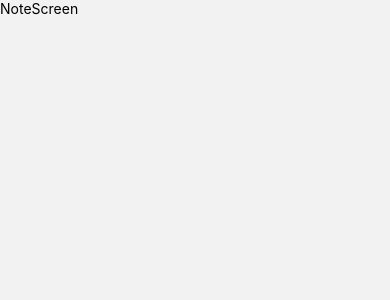
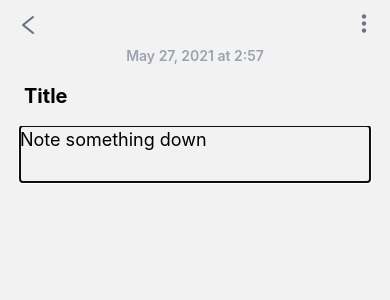
Before and after one commit to JewelSama/samaNotes, a React Native app: screen /Note in a window 390 px wide. Shown: the top 300 px of the page. Built offline with nearby package versions, Linux system fonts and the light colour scheme.

Commit message:
notescreen

```diff
--- a/screens/NoteScreen.jsx
+++ b/screens/NoteScreen.jsx
@@ -1,11 +1,50 @@
-import { View, Text } from 'react-native'
-import React from 'react'
+import { View, SafeAreaView, Text, TextInput, TouchableOpacity, ScrollView } from 'react-native'
+import React, {useState} from 'react'
+import GlobalStyles from '../GlobalStyles'
+import { Entypo } from '@expo/vector-icons';
+import { AntDesign } from '@expo/vector-icons';
+import { Feather } from '@expo/vector-icons';
+import { useNavigation } from '@react-navigation/native';
 
 const NoteScreen = () => {
+  const navigation = useNavigation()
+  const [category, setCategory] = useState('')
+  const [note, setNote] = useState('')
+
   return (
-    <View>
-      <Text>NoteScreen</Text>
-    </View>
+    <>
+      <SafeAreaView className="flex flex-row  justify-between mt-3 px-4" style={GlobalStyles.droidSafeArea}>
+          <TouchableOpacity onPress={() => navigation.goBack()}>
+            <AntDesign name="left" size={24} color="rgb(107, 114, 128)" />
+          </TouchableOpacity>
+          <TouchableOpacity>
+            {!note ?
+            <Entypo name="dots-three-vertical" size={20} color="rgb(107, 114, 128)" /> : (
+            <Feather name="check" size={26} color="rgb(107, 114, 128)" /> )
+            }
+          </TouchableOpacity>
+      </SafeAreaView>
+      <Text className="text-center text-sm mt-2 font-semibold text-gray-400">May 27, 2021 at 2:57</Text>
+      <TextInput
+        className="text-xl px-6 mt-4 font-bold"
+        placeholder='Title'
+        value={category}
+        onChangeText={setCategory}
+      />
+      <ScrollView className="mt-4">
+        <View className="px-5">
+          <TextInput
+           className='text-lg '
+            multiline={true}
+            placeholder="Note something down"
+            autoFocus={true}
+            selectionColor="black"
+            value={note}
+            onChangeText={setNote}
+          />
+        </View>
+      </ScrollView>
+    </>
   )
 }
 
```
